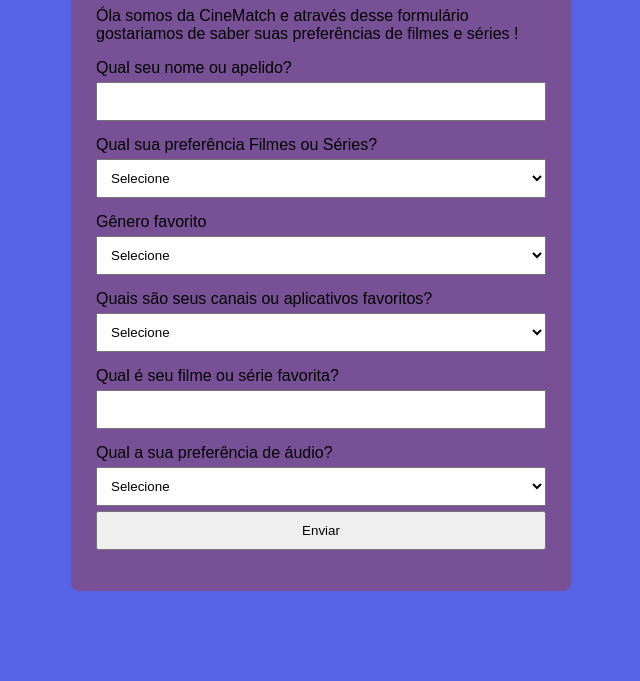
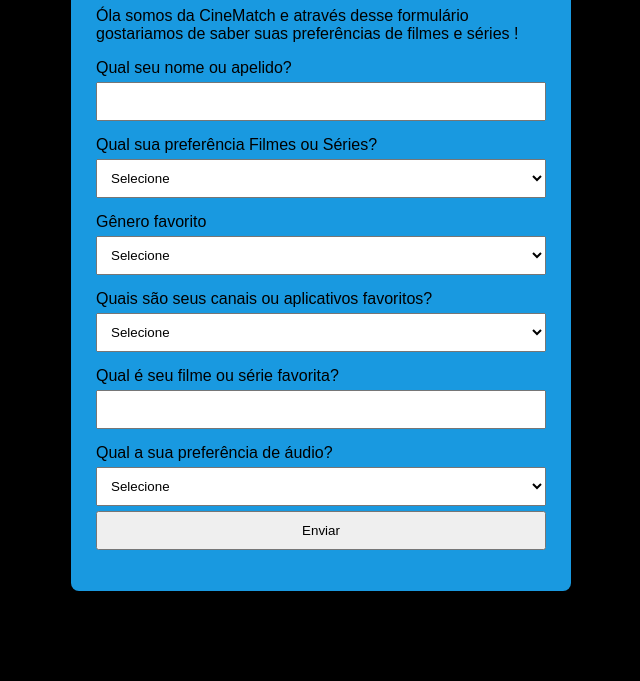
Before and after one commit to annahsantos82-creator/Cinemach, a plain HTML site: page index.html in a window 1280 px wide. Shown: the part 119-800 px from the top of the page, without its empty margins (319-959 px from the left). Drawn offline with Linux system fonts and the light colour scheme.

Commit message:
Update style.css

```diff
--- a/style.css
+++ b/style.css
@@ -1,7 +1,7 @@
 body {
 margin: 0;
 padding: 20px;
-background: #5763E7;
+background: #000000;
 font-family: arial, sans-serif;
 
 }
@@ -10,7 +10,7 @@
 max-width: 450px;
 margin: auto;
 padding: 25px;
-background: #785095;
+background: #1999E0;
 border-radius: 8px;
 }
 
```
